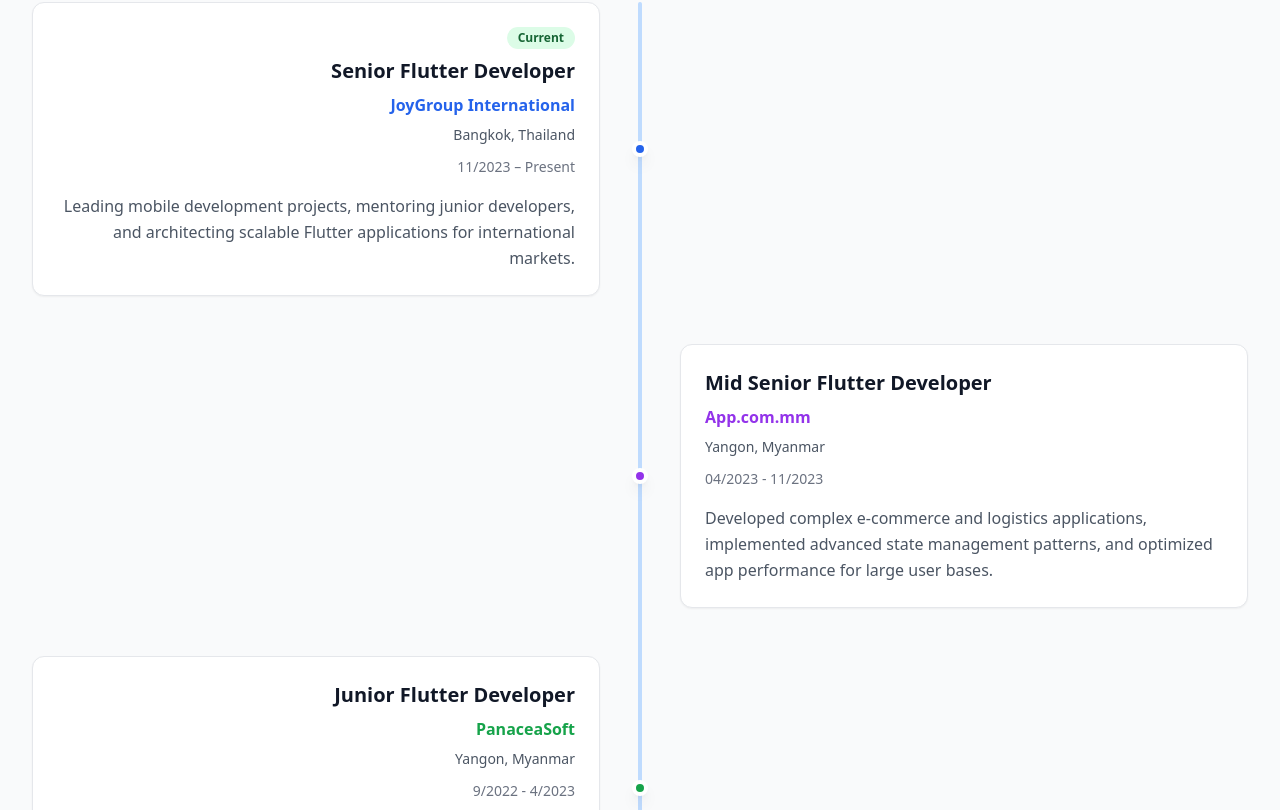
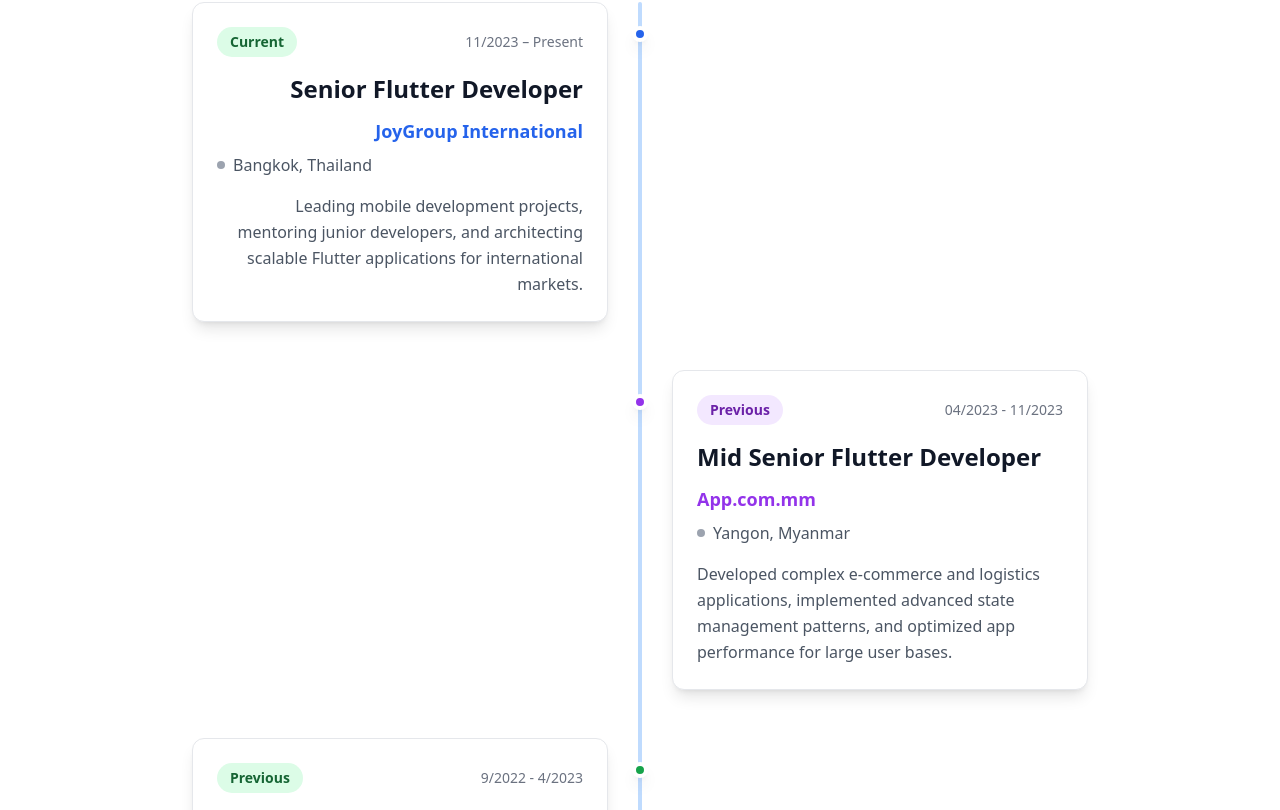
Before and after one commit to aungmyopaing890/aungmyopaing, a Next.js app: page / in a window 1280 px wide. Shown: the part 2670-3480 px from the top of the page. Built offline with nearby package versions, Linux system fonts and the light colour scheme.

Commit message:
work experience mobile view error fix

```diff
--- a/app/page.tsx
+++ b/app/page.tsx
@@ -849,7 +849,8 @@ export default function FlutterPortfolio() {
         </div>
       </section>
       {/* Experience Section */}
-      <section id="experience" className="py-20 bg-gray-50 dark:bg-gray-800" data-animate>
+      {/* Experience Section */}
+      <section id="experience" className="py-20 bg-white dark:bg-gray-900" data-animate>
         <div className="max-w-7xl mx-auto px-4 sm:px-6 lg:px-8">
           <div
             className={`text-center mb-16 ${visibleElements.has("experience") ? "animate-fade-in-up" : "opacity-0"}`}
@@ -860,68 +861,92 @@ export default function FlutterPortfolio() {
             </p>
           </div>
 
-          <div className="relative">
-            {/* Timeline Line */}
-            <div className="absolute left-1/2 transform -translate-x-1/2 w-1 h-full bg-blue-200 dark:bg-blue-800 rounded-full"></div>
+          {/* Mobile-First Timeline */}
+          <div className="relative max-w-4xl mx-auto">
+            {/* Timeline Line - Hidden on mobile, visible on larger screens */}
+            <div className="hidden lg:block absolute left-1/2 transform -translate-x-1/2 w-1 h-full bg-blue-200 dark:bg-blue-800 rounded-full"></div>
+
+            {/* Mobile Timeline Line - Left aligned */}
+            <div className="lg:hidden absolute left-6 top-0 w-0.5 h-full bg-blue-200 dark:bg-blue-800 rounded-full"></div>
 
             {/* Experience Items */}
-            <div className="space-y-12">
+            <div className="space-y-8 lg:space-y-12">
               {/* Senior Flutter Developer - JoyGroup */}
-              <div
-                className={`flex items-center ${visibleElements.has("experience") ? "animate-slide-in-left" : "opacity-0"
-                  }`}
-              >
-                <div className="flex-1 pr-8 text-right">
-                  <Card className="bg-white dark:bg-gray-900 border-gray-200 dark:border-gray-700 hover-lift transition-all duration-300">
+              <div className={`relative ${visibleElements.has("experience") ? "animate-slide-in-left" : "opacity-0"}`}>
+                {/* Mobile Timeline Dot */}
+                <div className="lg:hidden absolute left-4 top-6 w-4 h-4 bg-blue-600 rounded-full border-4 border-white dark:border-gray-900 shadow-lg z-10"></div>
+
+                {/* Desktop Timeline Dot */}
+                <div className="hidden lg:block absolute left-1/2 transform -translate-x-1/2 top-6 w-4 h-4 bg-blue-600 rounded-full border-4 border-white dark:border-gray-900 shadow-lg z-10"></div>
+
+                {/* Content Card */}
+                <div className="ml-12 lg:ml-0 lg:flex lg:items-center">
+                  <div className="lg:flex-1 lg:pr-8 lg:text-right">
+                    <Card className="bg-white dark:bg-gray-900 border-gray-200 dark:border-gray-700 hover-lift transition-all duration-300 shadow-lg">
                       <CardContent className="p-6">
-                      <div className="flex items-center justify-end mb-2">
-                        <Badge className="bg-green-100 dark:bg-green-900/30 text-green-800 dark:text-green-300">
+                        <div className="flex flex-col sm:flex-row sm:items-center sm:justify-between mb-4">
+                          <div className="mb-2 sm:mb-0">
+                            <Badge className="bg-green-100 dark:bg-green-900/30 text-green-800 dark:text-green-300 text-sm px-3 py-1">
                               Current
                             </Badge>
                           </div>
-                      <h3 className="text-xl font-bold text-gray-900 dark:text-white mb-2">Senior Flutter Developer</h3>
-                      <p className="text-blue-600 dark:text-blue-400 font-semibold mb-2">JoyGroup International</p>
-                      <p className="text-gray-600 dark:text-gray-300 text-sm mb-3">Bangkok, Thailand</p>
-                      <p className="text-gray-500 dark:text-gray-400 text-sm mb-4">11/2023 – Present</p>
-                      <p className="text-gray-600 dark:text-gray-300 leading-relaxed">
+                          <div className="text-gray-500 dark:text-gray-400 text-sm font-medium">11/2023 – Present</div>
+                        </div>
+                        <h3 className="text-xl sm:text-2xl font-bold text-gray-900 dark:text-white mb-3">
+                          Senior Flutter Developer
+                        </h3>
+                        <p className="text-blue-600 dark:text-blue-400 font-semibold text-lg mb-2">
+                          JoyGroup International
+                        </p>
+                        <p className="text-gray-600 dark:text-gray-300 mb-4 flex items-center">
+                          <span className="inline-block w-2 h-2 bg-gray-400 rounded-full mr-2"></span>
+                          Bangkok, Thailand
+                        </p>
+                        <p className="text-gray-600 dark:text-gray-300 leading-relaxed text-base">
                           Leading mobile development projects, mentoring junior developers, and architecting scalable
                           Flutter applications for international markets.
                         </p>
                       </CardContent>
                     </Card>
                   </div>
-
-                {/* Timeline Dot */}
-                <div className="relative z-10">
-                  <div className="w-4 h-4 bg-blue-600 rounded-full border-4 border-white dark:border-gray-900 shadow-lg"></div>
+                  <div className="hidden lg:block lg:flex-1 lg:pl-8"></div>
                 </div>
-
-                <div className="flex-1 pl-8"></div>
               </div>
 
               {/* Mid Senior Flutter Developer - App.com.mm */}
               <div
-                className={`flex items-center ${visibleElements.has("experience") ? "animate-slide-in-right" : "opacity-0"
-                  }`}
+                className={`relative ${visibleElements.has("experience") ? "animate-slide-in-right" : "opacity-0"}`}
                 style={{ animationDelay: "0.2s" }}
               >
-                <div className="flex-1 pr-8"></div>
+                {/* Mobile Timeline Dot */}
+                <div className="lg:hidden absolute left-4 top-6 w-4 h-4 bg-purple-600 rounded-full border-4 border-white dark:border-gray-900 shadow-lg z-10"></div>
 
-                {/* Timeline Dot */}
-                <div className="relative z-10">
-                  <div className="w-4 h-4 bg-purple-600 rounded-full border-4 border-white dark:border-gray-900 shadow-lg"></div>
+                {/* Desktop Timeline Dot */}
+                <div className="hidden lg:block absolute left-1/2 transform -translate-x-1/2 top-6 w-4 h-4 bg-purple-600 rounded-full border-4 border-white dark:border-gray-900 shadow-lg z-10"></div>
+
+                {/* Content Card */}
+                <div className="ml-12 lg:ml-0 lg:flex lg:items-center">
+                  <div className="hidden lg:block lg:flex-1 lg:pr-8"></div>
+                  <div className="lg:flex-1 lg:pl-8">
+                    <Card className="bg-white dark:bg-gray-900 border-gray-200 dark:border-gray-700 hover-lift transition-all duration-300 shadow-lg">
+                      <CardContent className="p-6">
+                        <div className="flex flex-col sm:flex-row sm:items-center sm:justify-between mb-4">
+                          <div className="mb-2 sm:mb-0">
+                            <Badge className="bg-purple-100 dark:bg-purple-900/30 text-purple-800 dark:text-purple-300 text-sm px-3 py-1">
+                              Previous
+                            </Badge>
                           </div>
-
-                <div className="flex-1 pl-8">
-                  <Card className="bg-white dark:bg-gray-900 border-gray-200 dark:border-gray-700 hover-lift transition-all duration-300">
-                    <CardContent className="p-6">
-                      <h3 className="text-xl font-bold text-gray-900 dark:text-white mb-2">
+                          <div className="text-gray-500 dark:text-gray-400 text-sm font-medium">04/2023 - 11/2023</div>
+                        </div>
+                        <h3 className="text-xl sm:text-2xl font-bold text-gray-900 dark:text-white mb-3">
                           Mid Senior Flutter Developer
                         </h3>
-                      <p className="text-purple-600 dark:text-purple-400 font-semibold mb-2">App.com.mm</p>
-                      <p className="text-gray-600 dark:text-gray-300 text-sm mb-3">Yangon, Myanmar</p>
-                      <p className="text-gray-500 dark:text-gray-400 text-sm mb-4">04/2023 - 11/2023</p>
-                      <p className="text-gray-600 dark:text-gray-300 leading-relaxed">
+                        <p className="text-purple-600 dark:text-purple-400 font-semibold text-lg mb-2">App.com.mm</p>
+                        <p className="text-gray-600 dark:text-gray-300 mb-4 flex items-center">
+                          <span className="inline-block w-2 h-2 bg-gray-400 rounded-full mr-2"></span>
+                          Yangon, Myanmar
+                        </p>
+                        <p className="text-gray-600 dark:text-gray-300 leading-relaxed text-base">
                           Developed complex e-commerce and logistics applications, implemented advanced state management
                           patterns, and optimized app performance for large user bases.
                         </p>
@@ -929,57 +954,87 @@ export default function FlutterPortfolio() {
                     </Card>
                   </div>
                 </div>
+              </div>
 
               {/* Junior Flutter Developer - PanaceaSoft */}
               <div
-                className={`flex items-center ${visibleElements.has("experience") ? "animate-slide-in-left" : "opacity-0"
-                  }`}
+                className={`relative ${visibleElements.has("experience") ? "animate-slide-in-left" : "opacity-0"}`}
                 style={{ animationDelay: "0.4s" }}
               >
-                <div className="flex-1 pr-8 text-right">
-                  <Card className="bg-white dark:bg-gray-900 border-gray-200 dark:border-gray-700 hover-lift transition-all duration-300">
+                {/* Mobile Timeline Dot */}
+                <div className="lg:hidden absolute left-4 top-6 w-4 h-4 bg-green-600 rounded-full border-4 border-white dark:border-gray-900 shadow-lg z-10"></div>
+
+                {/* Desktop Timeline Dot */}
+                <div className="hidden lg:block absolute left-1/2 transform -translate-x-1/2 top-6 w-4 h-4 bg-green-600 rounded-full border-4 border-white dark:border-gray-900 shadow-lg z-10"></div>
+
+                {/* Content Card */}
+                <div className="ml-12 lg:ml-0 lg:flex lg:items-center">
+                  <div className="lg:flex-1 lg:pr-8 lg:text-right">
+                    <Card className="bg-white dark:bg-gray-900 border-gray-200 dark:border-gray-700 hover-lift transition-all duration-300 shadow-lg">
                       <CardContent className="p-6">
-                      <h3 className="text-xl font-bold text-gray-900 dark:text-white mb-2">Junior Flutter Developer</h3>
-                      <p className="text-green-600 dark:text-green-400 font-semibold mb-2">PanaceaSoft</p>
-                      <p className="text-gray-600 dark:text-gray-300 text-sm mb-3">Yangon, Myanmar</p>
-                      <p className="text-gray-500 dark:text-gray-400 text-sm mb-4">9/2022 - 4/2023</p>
-                      <p className="text-gray-600 dark:text-gray-300 leading-relaxed">
+                        <div className="flex flex-col sm:flex-row sm:items-center sm:justify-between mb-4">
+                          <div className="mb-2 sm:mb-0">
+                            <Badge className="bg-green-100 dark:bg-green-900/30 text-green-800 dark:text-green-300 text-sm px-3 py-1">
+                              Previous
+                            </Badge>
+                          </div>
+                          <div className="text-gray-500 dark:text-gray-400 text-sm font-medium">9/2022 - 4/2023</div>
+                        </div>
+                        <h3 className="text-xl sm:text-2xl font-bold text-gray-900 dark:text-white mb-3">
+                          Junior Flutter Developer
+                        </h3>
+                        <p className="text-green-600 dark:text-green-400 font-semibold text-lg mb-2">PanaceaSoft</p>
+                        <p className="text-gray-600 dark:text-gray-300 mb-4 flex items-center">
+                          <span className="inline-block w-2 h-2 bg-gray-400 rounded-full mr-2"></span>
+                          Yangon, Myanmar
+                        </p>
+                        <p className="text-gray-600 dark:text-gray-300 leading-relaxed text-base">
                           Built mobile applications with clean architecture, integrated REST APIs, and collaborated with
                           cross-functional teams to deliver high-quality products.
                         </p>
                       </CardContent>
                     </Card>
                   </div>
-
-                {/* Timeline Dot */}
-                <div className="relative z-10">
-                  <div className="w-4 h-4 bg-green-600 rounded-full border-4 border-white dark:border-gray-900 shadow-lg"></div>
+                  <div className="hidden lg:block lg:flex-1 lg:pl-8"></div>
                 </div>
-
-                <div className="flex-1 pl-8"></div>
               </div>
 
               {/* Junior Flutter Developer - TechPlusSolution */}
               <div
-                className={`flex items-center ${visibleElements.has("experience") ? "animate-slide-in-right" : "opacity-0"
-                  }`}
+                className={`relative ${visibleElements.has("experience") ? "animate-slide-in-right" : "opacity-0"}`}
                 style={{ animationDelay: "0.6s" }}
               >
-                <div className="flex-1 pr-8"></div>
+                {/* Mobile Timeline Dot */}
+                <div className="lg:hidden absolute left-4 top-6 w-4 h-4 bg-orange-600 rounded-full border-4 border-white dark:border-gray-900 shadow-lg z-10"></div>
 
-                {/* Timeline Dot */}
-                <div className="relative z-10">
-                  <div className="w-4 h-4 bg-orange-600 rounded-full border-4 border-white dark:border-gray-900 shadow-lg"></div>
+                {/* Desktop Timeline Dot */}
+                <div className="hidden lg:block absolute left-1/2 transform -translate-x-1/2 top-6 w-4 h-4 bg-orange-600 rounded-full border-4 border-white dark:border-gray-900 shadow-lg z-10"></div>
+
+                {/* Content Card */}
+                <div className="ml-12 lg:ml-0 lg:flex lg:items-center">
+                  <div className="hidden lg:block lg:flex-1 lg:pr-8"></div>
+                  <div className="lg:flex-1 lg:pl-8">
+                    <Card className="bg-white dark:bg-gray-900 border-gray-200 dark:border-gray-700 hover-lift transition-all duration-300 shadow-lg">
+                      <CardContent className="p-6">
+                        <div className="flex flex-col sm:flex-row sm:items-center sm:justify-between mb-4">
+                          <div className="mb-2 sm:mb-0">
+                            <Badge className="bg-orange-100 dark:bg-orange-900/30 text-orange-800 dark:text-orange-300 text-sm px-3 py-1">
+                              Previous
+                            </Badge>
                           </div>
-
-                <div className="flex-1 pl-8">
-                  <Card className="bg-white dark:bg-gray-900 border-gray-200 dark:border-gray-700 hover-lift transition-all duration-300">
-                    <CardContent className="p-6">
-                      <h3 className="text-xl font-bold text-gray-900 dark:text-white mb-2">Junior Flutter Developer</h3>
-                      <p className="text-orange-600 dark:text-orange-400 font-semibold mb-2">TechPlusSolution</p>
-                      <p className="text-gray-600 dark:text-gray-300 text-sm mb-3">Yangon, Myanmar</p>
-                      <p className="text-gray-500 dark:text-gray-400 text-sm mb-4">04/2021 - 9/2022</p>
-                      <p className="text-gray-600 dark:text-gray-300 leading-relaxed">
+                          <div className="text-gray-500 dark:text-gray-400 text-sm font-medium">04/2021 - 9/2022</div>
+                        </div>
+                        <h3 className="text-xl sm:text-2xl font-bold text-gray-900 dark:text-white mb-3">
+                          Junior Flutter Developer
+                        </h3>
+                        <p className="text-orange-600 dark:text-orange-400 font-semibold text-lg mb-2">
+                          TechPlusSolution
+                        </p>
+                        <p className="text-gray-600 dark:text-gray-300 mb-4 flex items-center">
+                          <span className="inline-block w-2 h-2 bg-gray-400 rounded-full mr-2"></span>
+                          Yangon, Myanmar
+                        </p>
+                        <p className="text-gray-600 dark:text-gray-300 leading-relaxed text-base">
                           Started my Flutter development journey, learned mobile app fundamentals, and contributed to
                           various client projects while building strong technical foundations.
                         </p>
@@ -990,7 +1045,9 @@ export default function FlutterPortfolio() {
               </div>
             </div>
           </div>
+        </div>
       </section>
+
 
       {/* Projects Section */}
       <section id="projects" className="py-20 bg-white dark:bg-gray-900" data-animate>
```
Lines whose indentation alone changed are shown as unchanged.
